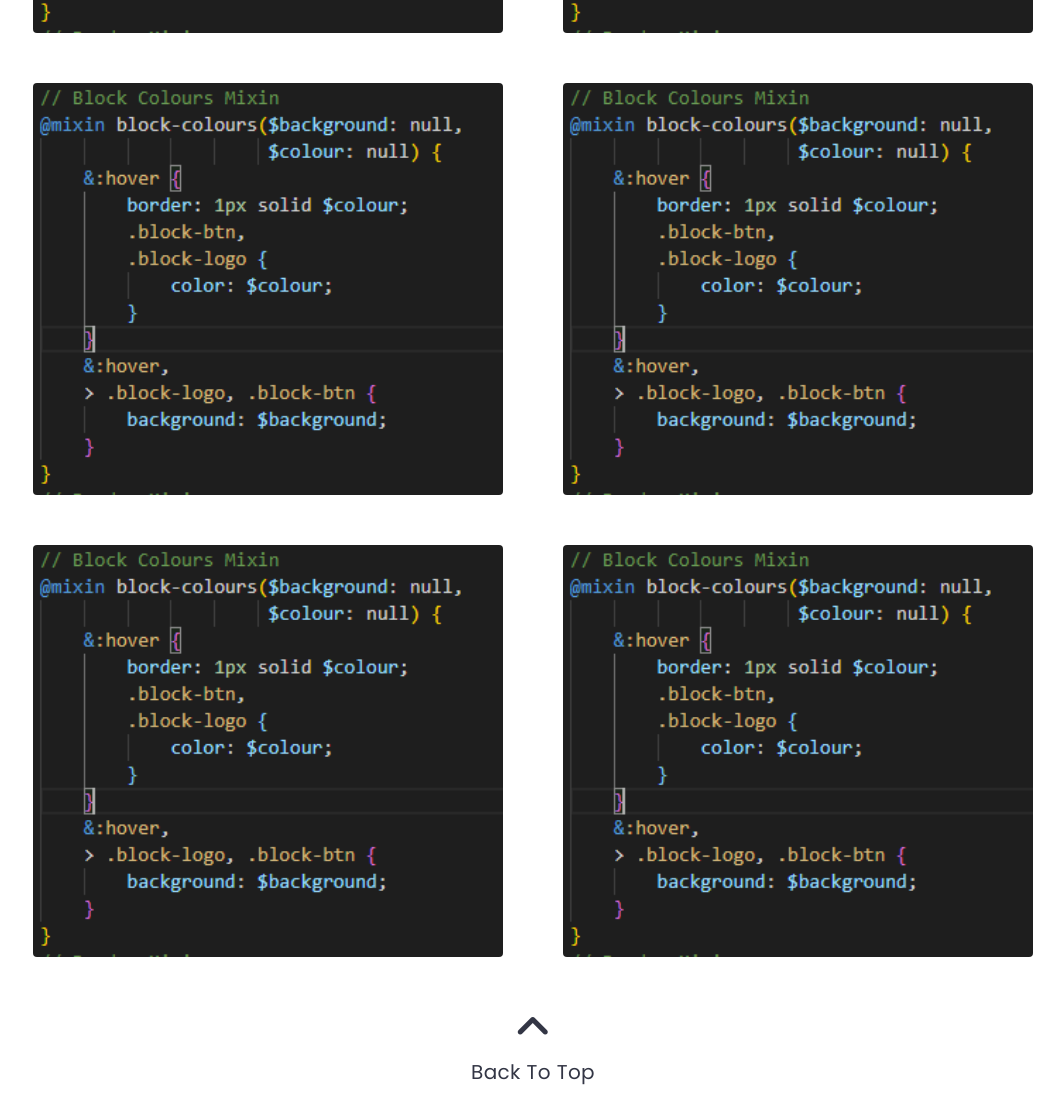
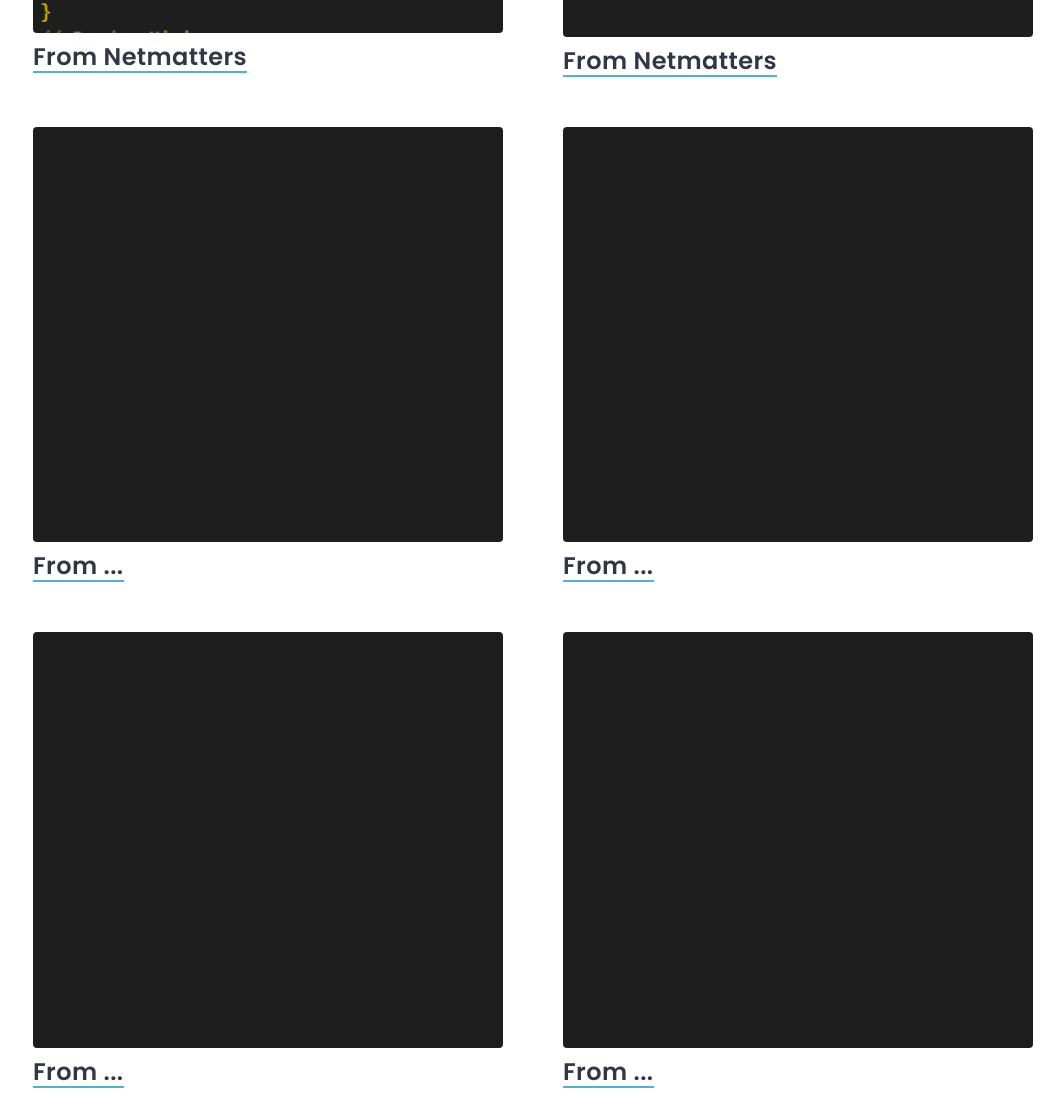
Before and after one commit to DylanS97/Portfolio, a website: page html/examples.html in a window 1280 px wide. Shown: the part 1229-2345 px from the top of the page, without its empty margins (217-1280 px from the left). Drawn offline with nearby package versions, Linux system fonts and the light colour scheme.

Commit message:
Added a caption to each code block to let the viewer know what project it is from. Added a placeholder image for the other code blocks.

```diff
--- a/html/examples.html
+++ b/html/examples.html
@@ -55,7 +55,7 @@
         <div class="hero-image">
             <div class="hero-text">
                 <div id="typed-header" style="visibility: hidden;">
-                    <p>Coming Soon...</p>
+                    <p>Coming in Full Soon...</p>
                 </div>
                 <div id="typed-sub" style="visibility: hidden;">
                     <p>Coding Examples</p>
@@ -85,65 +85,83 @@
                         </div>
                     </div>
                 </div>
-            </div>
-            <div class="column">
-                <div class="image-container">
-                    <div class="image">
-                        <img src="../images/block-colours-mixin.PNG" alt="Block Mixin">
-                        <div class="gradient">
-                            <div class="text">
-                                <p>Lorem ipsum dolor sit amet consectetur adipisicing elit. Ipsam maxime dolorum nisi expedita esse officiis quod porro deleniti a?</p>
-                            </div>
-                        </div>
-                    </div>
+                <div class="caption">
+                    <span>From Netmatters</span>
                 </div>
             </div>
             <div class="column">
                 <div class="image-container">
                     <div class="image">
-                        <img src="../images/block-colours-mixin.PNG" alt="Block Mixin">
+                        <img src="../images/placeholder.PNG" alt="Block Mixin">
                         <div class="gradient">
                             <div class="text">
-                                <p>Lorem ipsum dolor sit amet consectetur adipisicing elit. Ipsam maxime dolorum nisi expedita esse officiis quod porro deleniti a?</p>
+                                <p>Coming Soon...</p>
                             </div>
                         </div>
                     </div>
+                </div>
+                <div class="caption">
+                    <span>From Netmatters</span>
                 </div>
             </div>
             <div class="column">
                 <div class="image-container">
                     <div class="image">
-                        <img src="../images/block-colours-mixin.PNG" alt="Block Mixin">
+                        <img src="../images/placeholder.PNG" alt="Block Mixin">
                         <div class="gradient">
                             <div class="text">
-                                <p>Lorem ipsum dolor sit amet consectetur adipisicing elit. Ipsam maxime dolorum nisi expedita esse officiis quod porro deleniti a?</p>
+                                <p>Coming Soon...</p>
                             </div>
                         </div>
                     </div>
+                </div>
+                <div class="caption">
+                    <span>From ...</span>
                 </div>
             </div>
             <div class="column">
                 <div class="image-container">
                     <div class="image">
-                        <img src="../images/block-colours-mixin.PNG" alt="Block Mixin">
+                        <img src="../images/placeholder.PNG" alt="Block Mixin">
                         <div class="gradient">
                             <div class="text">
-                                <p>Lorem ipsum dolor sit amet consectetur adipisicing elit. Ipsam maxime dolorum nisi expedita esse officiis quod porro deleniti a?</p>
+                                <p>Coming Soon...</p>
                             </div>
                         </div>
                     </div>
+                </div>
+                <div class="caption">
+                    <span>From ...</span>
                 </div>
             </div>
             <div class="column">
                 <div class="image-container">
                     <div class="image">
-                        <img src="../images/block-colours-mixin.PNG" alt="Block Mixin">
+                        <img src="../images/placeholder.PNG" alt="Block Mixin">
                         <div class="gradient">
                             <div class="text">
-                                <p>Lorem ipsum dolor sit amet consectetur adipisicing elit. Ipsam maxime dolorum nisi expedita esse officiis quod porro deleniti a?</p>
+                                <p>Coming Soon...</p>
                             </div>
                         </div>
                     </div>
+                </div>
+                <div class="caption">
+                    <span>From ...</span>
+                </div>
+            </div>
+            <div class="column">
+                <div class="image-container">
+                    <div class="image">
+                        <img src="../images/placeholder.PNG" alt="Block Mixin">
+                        <div class="gradient">
+                            <div class="text">
+                                <p>Coming Soon...</p>
+                            </div>
+                        </div>
+                    </div>
+                </div>
+                <div class="caption">
+                    <span>From ...</span>
                 </div>
             </div>
         </div><!-- /Code Examples -->
--- a/scss/_examples.scss
+++ b/scss/_examples.scss
@@ -11,13 +11,29 @@
         width: calc(100% / 3);
         height: 100%;
         padding: 25px 30px;
+        .caption,
+        .caption > * {
+            display: inline-block;
+        }
+        .caption {
+            height: 40px;
+            width: 100%;
+            > span {
+                height: 100%;
+                color: $text-colour;
+                font-size: 1.5rem;
+                font-weight: 600;
+                border-bottom: 2px solid $theme-colour;
+                line-height: 2;
+            }
+        }
         .image-container,
         .image-container * {
             transition: .4s;
         }
         .image-container {
             width: 100%;
-            height: 100%;
+            // height: 80%;
             border-radius: 4px;
             overflow: hidden;
             &:hover {
```
Also changed, not shown: css/styles.css, images/placeholder.PNG (added), 1 other file.
